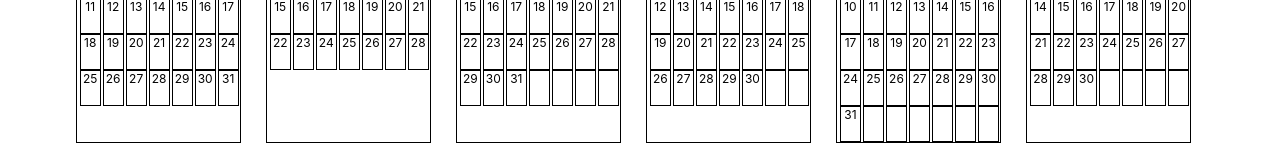
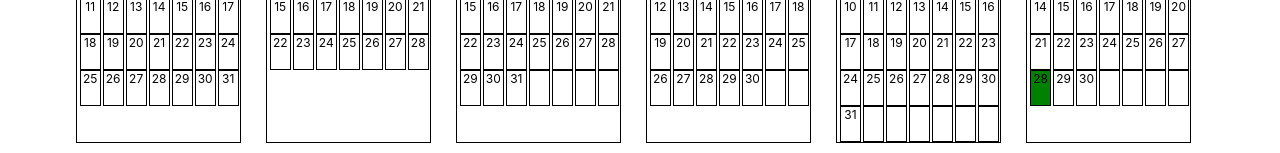
Before and after one commit to Skyrlon/react-todo-list, a React (Create React App) app: page /calendar in a window 1280 px wide. Shown: the part 847-1000 px from the top of the page. Built offline with nearby package versions, Linux system fonts and the light colour scheme.

Commit message:
Update Month component to handle dateSelected

```diff
--- a/src/components/Calendar.jsx
+++ b/src/components/Calendar.jsx
@@ -423,7 +423,12 @@ const Calendar = ({
           )}
         </StyledWeek>
       )}
-      <YearlyCalendar year={calendarYear} onMonthClick={onMonthClick} />
+      <YearlyCalendar
+        year={calendarYear}
+        onMonthClick={onMonthClick}
+        dateSelected={dateSelected}
+        onDayInMonthClick={onDayInMonthClick}
+      />
     </StyledCalendar>
   );
 };
--- a/src/components/Month.jsx
+++ b/src/components/Month.jsx
@@ -1,3 +1,4 @@
+import PropTypes from "prop-types";
 import styled from "styled-components";
 
 const StyledMonth = styled.div`
@@ -113,7 +114,7 @@ const monthsNames = [
   "December",
 ];
 
-const Month = ({ month, year }) => {
+const Month = ({ month, year, dateSelected, onDayInMonthClick }) => {
   const days = function () {
     let daysArray = [];
     const numberOfDays = new Date(
@@ -157,7 +158,29 @@ const Month = ({ month, year }) => {
       <div className="days">
         {days().length > 0 &&
           days().map((day) => (
-            <div className="day" key={day.number}>
+            <div
+              className={`day${
+                dateSelected ===
+                `${year}-${
+                  monthsNames.indexOf(month) + 1 > 10
+                    ? monthsNames.indexOf(month) + 1
+                    : `0${monthsNames.indexOf(month) + 1}`
+                }-${day.number}`
+                  ? " selected"
+                  : ""
+              }`}
+              key={day.number}
+              onClick={(e) => {
+                e.stopPropagation();
+                onDayInMonthClick(
+                  `${year}-${
+                    monthsNames.indexOf(month) + 1 > 10
+                      ? monthsNames.indexOf(month) + 1
+                      : `0${monthsNames.indexOf(month) + 1}`
+                  }-${day.number}`
+                );
+              }}
+            >
               {day.name ? day.number : ""}
             </div>
           ))}
@@ -166,3 +189,10 @@ const Month = ({ month, year }) => {
   );
 };
 export default Month;
+
+Month.propTypes = {
+  month: PropTypes.string,
+  year: PropTypes.string,
+  dateSelected: PropTypes.string,
+  onDayInMonthClick: PropTypes.func,
+};
--- a/src/components/YearlyCalendar.jsx
+++ b/src/components/YearlyCalendar.jsx
@@ -36,7 +36,12 @@ const monthsNames = [
   "December",
 ];
 
-const YearlyCalendar = ({ year, onMonthClick }) => {
+const YearlyCalendar = ({
+  year,
+  onMonthClick,
+  dateSelected,
+  onDayInMonthClick,
+}) => {
   return (
     <StyledYearlyCalendar>
       {monthsNames.map((month) => (
@@ -54,7 +59,12 @@ const YearlyCalendar = ({ year, onMonthClick }) => {
           >
             {month}
           </div>
-          <Month month={month} year={year} />
+          <Month
+            month={month}
+            year={year}
+            dateSelected={dateSelected}
+            onDayInMonthClick={onDayInMonthClick}
+          />
         </div>
       ))}
     </StyledYearlyCalendar>
@@ -66,4 +76,6 @@ export default YearlyCalendar;
 YearlyCalendar.propTypes = {
   year: PropTypes.string,
   onMonthClick: PropTypes.func,
+  dateSelected: PropTypes.string,
+  onDayInMonthClick: PropTypes.func,
 };
```
